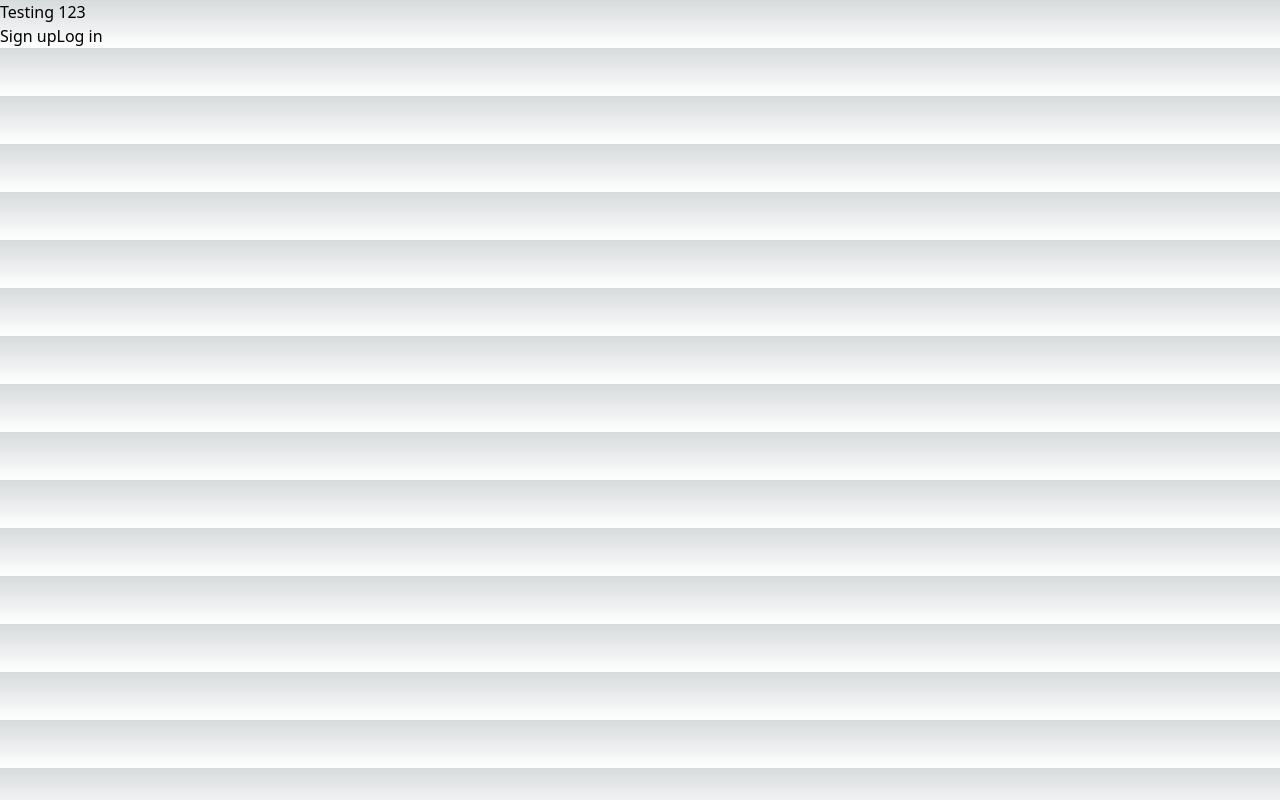
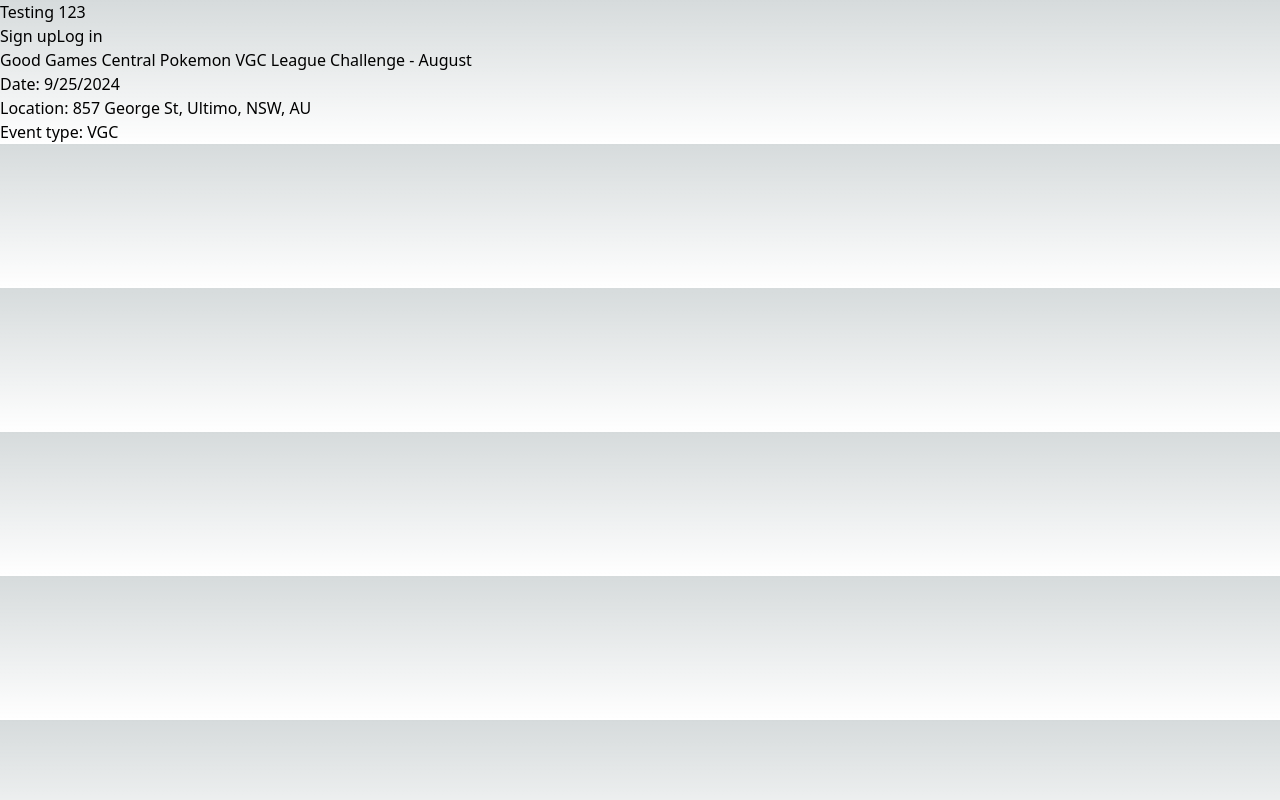
Before and after one commit to Rolguard/local-game-events, a Next.js app: page / in a window 1280 px wide. Built offline with nearby package versions, Linux system fonts and the light colour scheme.

Commit message:
Added basic event component

```diff
--- /dev/null
+++ b/src/app/_components/Event.tsx
@@ -0,0 +1,30 @@
+
+interface EventInterface {
+    eventName: string,
+    date: Date,
+    location: string,
+    eventType: string
+    // TODO: startTime, endTime
+}
+
+// TODO: Add CSS, also h1 is same size as p tags
+// description prop can be optional
+
+export default function Event({eventName, date, location, eventType} : EventInterface) {
+    return (
+        <div>
+            <h1>{eventName}</h1>
+            <p>Date: {date.toLocaleDateString()}</p>
+            <p>Location: {location}</p>
+            <p>Event type: {eventType}</p>
+        </div>
+    )
+}
+
+/*
+Alternative formatting
+const Event = (args...) => {
+
+}
+
+*/
--- a/src/app/layout.tsx
+++ b/src/app/layout.tsx
@@ -9,6 +9,7 @@
   return (
     <html lang="en">
       {/* Any code displayed here, will be displayed on any page e.g. navbar, footer */}
+      {/* Layouts are only applied to children of that route, can fetch data  */}
       <body>{children}</body>
     </html>
   );
--- a/src/app/page.tsx
+++ b/src/app/page.tsx
@@ -1,4 +1,5 @@
 import Link from 'next/link'
+import Event from '@/app/_components/Event'
 
 export default function Home() {
   return (
@@ -6,6 +7,8 @@
       <h1>Testing 123</h1>
       <Link href="/register">Sign up</Link>
       <Link href="/register">Log in</Link>
+      <Event eventName='Good Games Central Pokemon VGC League Challenge - August' date={new Date(2024, 8, 25)} location='
+857 George St, Ultimo, NSW, AU' eventType='VGC'></Event>
     </>
 
   );
```
